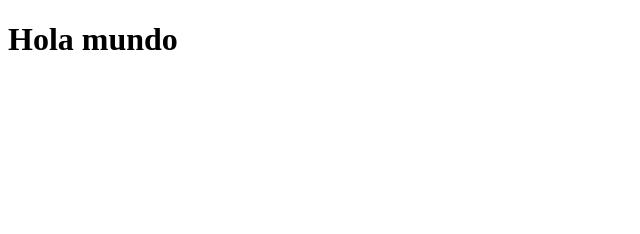
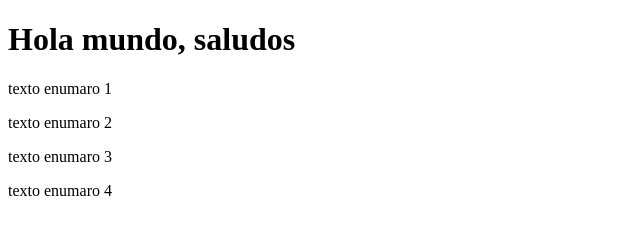
Before and after one commit to STRONG-EASY/new-project, a plain HTML site: page index.html in a window 1280 px wide. Shown: the whole page, without its empty margins (0-640 px from the left). Drawn offline with Linux system fonts and the light colour scheme.

Commit message:
Agregando párrafos y cambiando cabecera

```diff
--- a/index.html
+++ b/index.html
@@ -7,6 +7,10 @@
     <link rel="stylesheet" href="style.css" />
   </head>
   <body>
-    <h1>Hola mundo</h1>
+    <h1>Hola mundo, saludos</h1>
+    <p>texto enumaro 1</p>
+    <p>texto enumaro 2</p>
+    <p>texto enumaro 3</p>
+    <p>texto enumaro 4</p>
   </body>
 </html>
```
